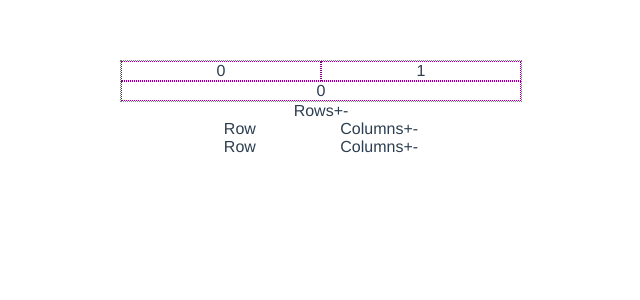
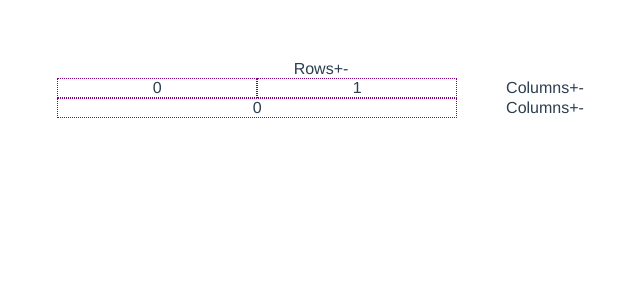
Before and after one commit to lmiller1990/my-story, a Vue app: page /#/ in a window 1280 px wide. Shown: the top 300 px of the page, without its empty margins (319-959 px from the left). Built offline with nearby package versions, Linux system fonts and the light colour scheme.

Commit message:
Improve interface

```diff
--- a/src/components/Grid.vue
+++ b/src/components/Grid.vue
@@ -2,6 +2,9 @@
   <div class="container">
     <div class="slide">
       <GridRow v-for="row in currentSlide.rows" :row="row" key="row.id"/>
+    </div>
+    <div class="row menu">
+      <Row v-for="row in currentSlide.rows" :row="row" key="row.id" />
     </div>
   </div>
 </template>
@@ -27,7 +30,12 @@ export default {
 <style scoped>
 .slide {
   width: 25em;
-  border: 1px dotted grey;
+}
+
+.row.menu {
+  display: flex;
+  flex-direction: column;
+  margin-left: 3em;
 }
 
 .container {
--- a/src/components/GridMenu.vue
+++ b/src/components/GridMenu.vue
@@ -3,7 +3,6 @@
     <label>Rows</label>
     <div @click="addRow" class="add icon">+</div>
     <div @click="removeRow" class="remove icon">-</div>
-    <Row v-for="row in currentSlide.rows" :row="row" key="row.id" />
   </div>
 </template>
 
--- a/src/components/GridRow.vue
+++ b/src/components/GridRow.vue
@@ -7,8 +7,10 @@
 </template>
 
 <script>
+  import Row from '@/components/Row'
   export default {
     name: 'GridRow',
+    components: { Row },
     props: {
       row: {
         type: Object,
--- a/src/components/Main.vue
+++ b/src/components/Main.vue
@@ -1,7 +1,7 @@
 <template>
   <div class="container">
+    <GridMenu />
     <Grid />
-    <GridMenu />
    </div>
 </template>
 
@@ -10,14 +10,11 @@ import GridMenu from '@/components/GridMenu'
 import Grid from '@/components/Grid'
 
 export default {
-  components: { GridMenu, Grid },
-
-  data () {
-    return {
-    }
-  }
+  components: { GridMenu, Grid }
 }
 </script>
 
 <style scoped>
+.container {
+}
 </style>
--- a/src/components/Row.vue
+++ b/src/components/Row.vue
@@ -1,11 +1,8 @@
 <template>
-  <div class="container">
-    Row
-    <div class="column input">
-      <label>Columns</label>
-      <div @click="addColumn" class="add icon">+</div>
-      <div @click="removeColumn" class="remove icon">-</div>
-    </div>
+  <div class="column input">
+    <label>Columns</label>
+    <div @click="addColumn" class="add icon">+</div>
+    <div @click="removeColumn" class="remove icon">-</div>
   </div>
 </template>
 
@@ -28,8 +25,7 @@ export default {
 
 <style scoped>
 .column.input {
-  display: inline-block;
-  margin-left: 5em;
+  border: 1px dotted white;
 }
 
 .icon {
```
